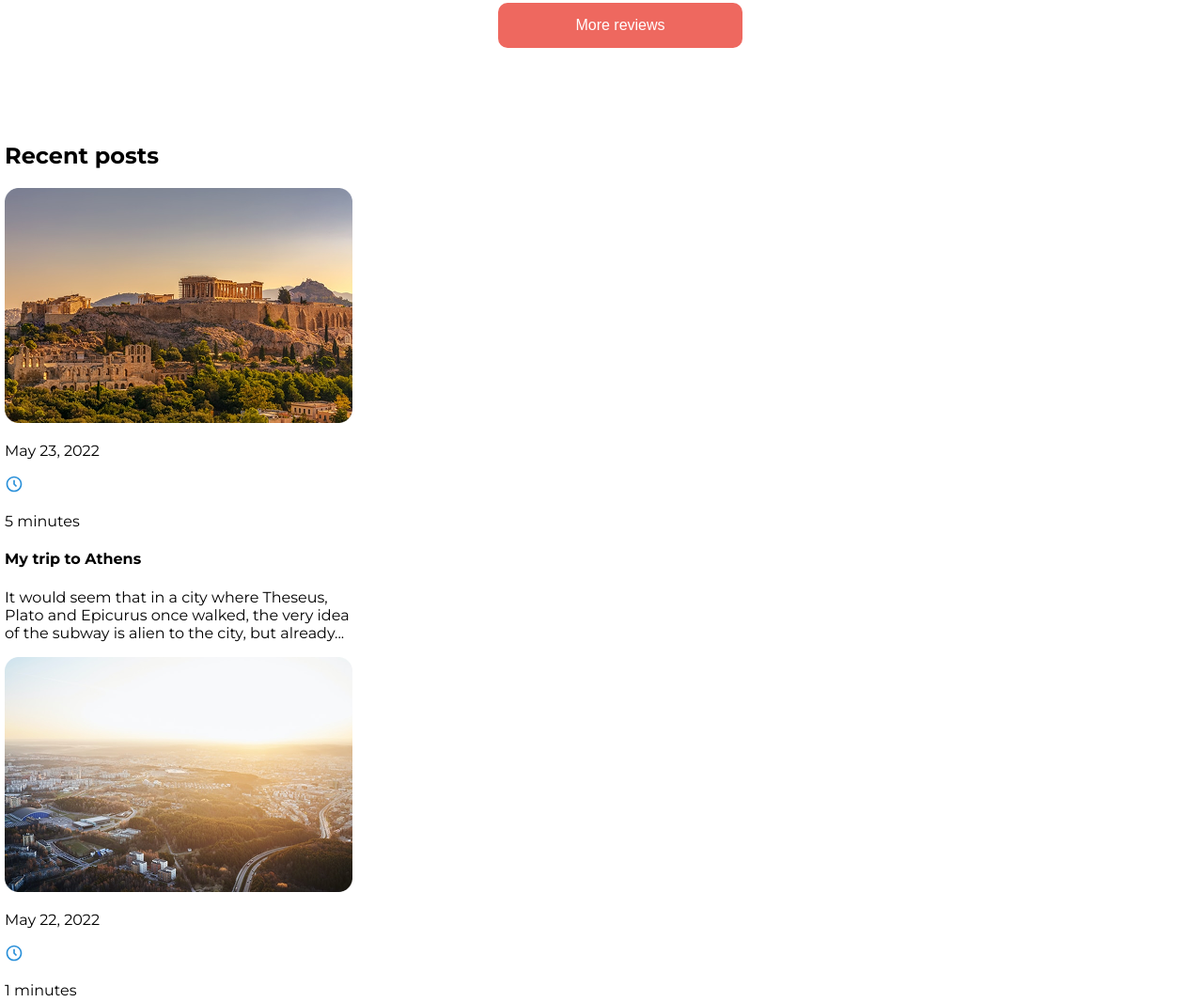
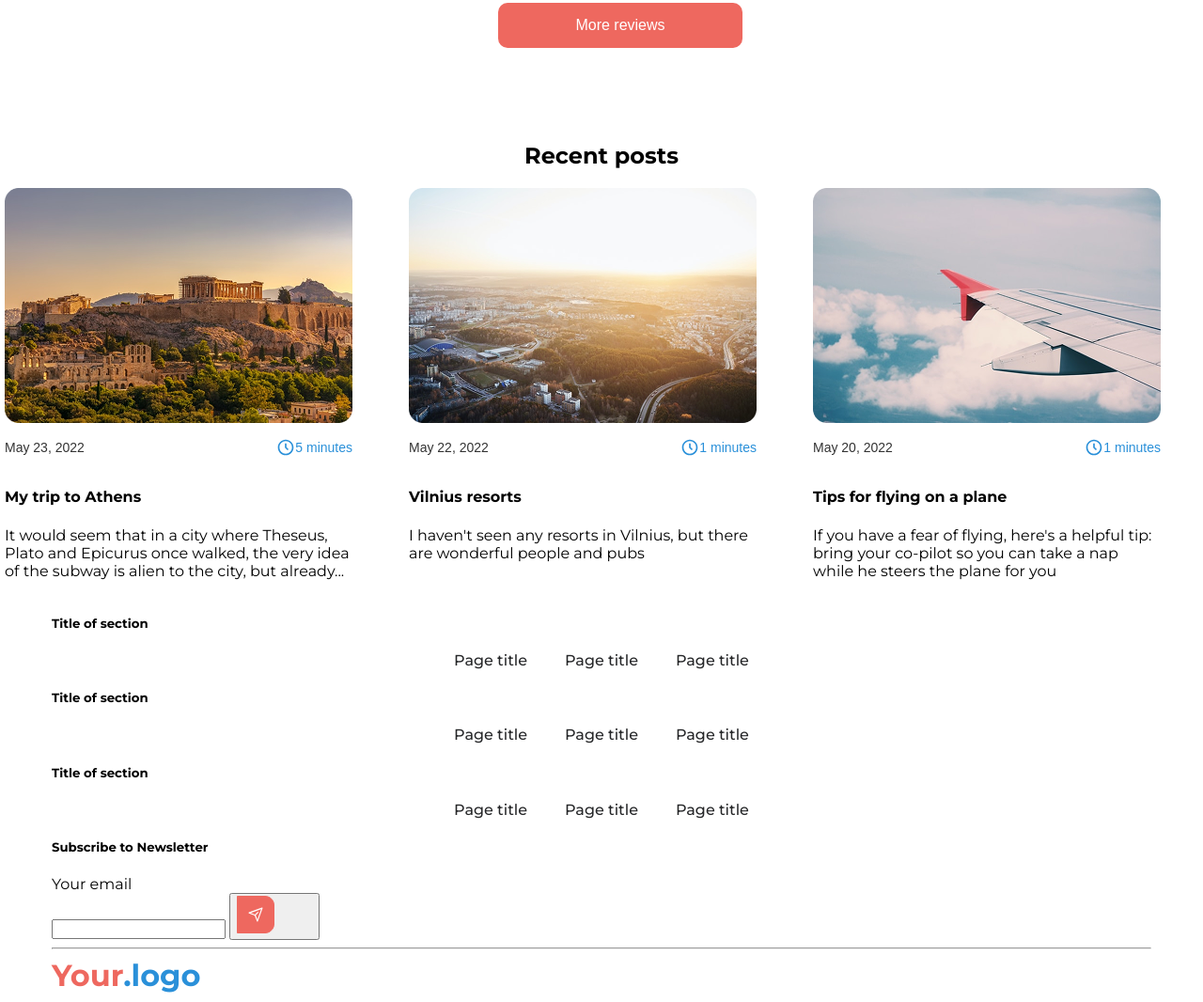
Before and after one commit to Sufag1/Hotel-website, a plain HTML site: page index.html in a window 1280 px wide. Shown: the part 2520-3586 px from the top of the page at 94% size. Drawn offline with Linux system fonts and the light colour scheme.

Commit message:
The CSS of the Posts section added

```diff
--- a/styles.css
+++ b/styles.css
@@ -207,3 +207,42 @@ li, a {
     display: flex;
     justify-content: center;
 }
+
+
+.posts h2 {
+    text-align: center;
+    margin-left: 100px;
+}
+
+.places {
+    display: flex;
+    justify-content: space-between;
+}
+.place {
+    margin-right: 60px;
+}
+
+.timedate {
+    display: flex;
+    justify-content: space-between;
+}
+
+.clk {
+    margin-left: auto;
+}
+
+.small {
+    font-family: 'Monteserrat', sans-serif;
+    font-size: 14px;
+    font-weight: 400;
+    color: var(--p-color);
+
+}
+
+.blu {
+    font-family: 'Monteserrat', sans-serif;
+    font-size: 14px;
+    font-weight: 400;
+    color: var(--blue-color);
+
+}
```
